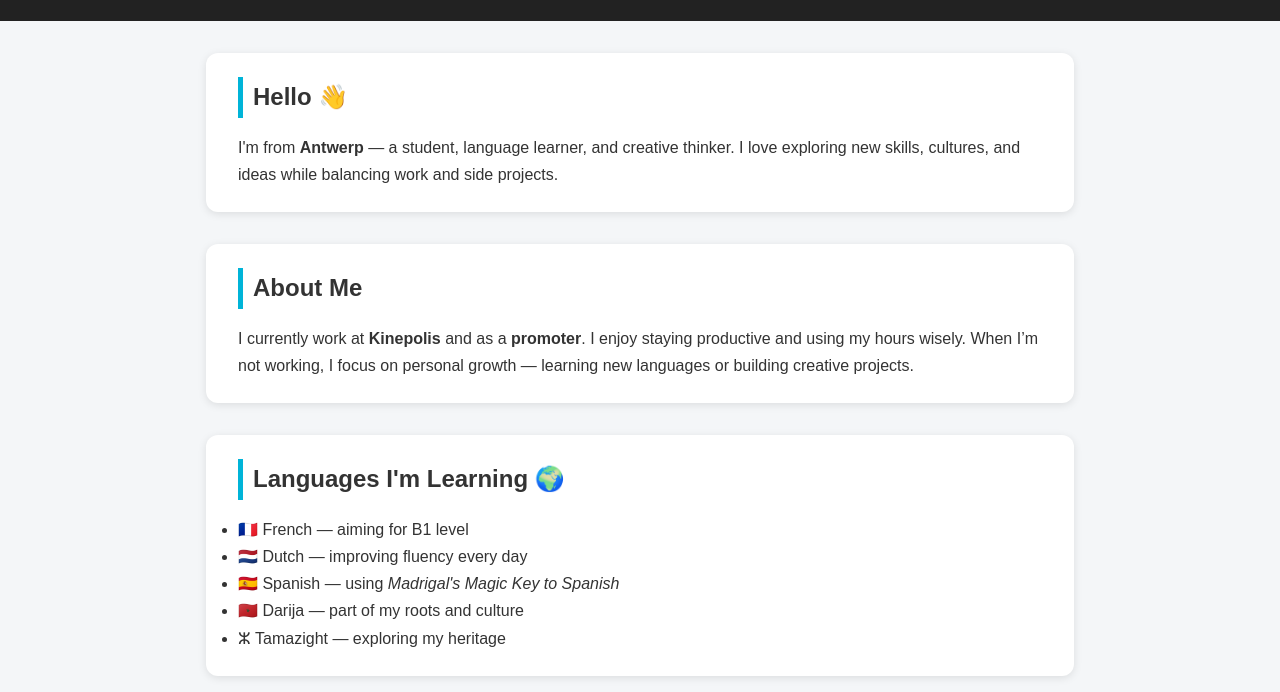
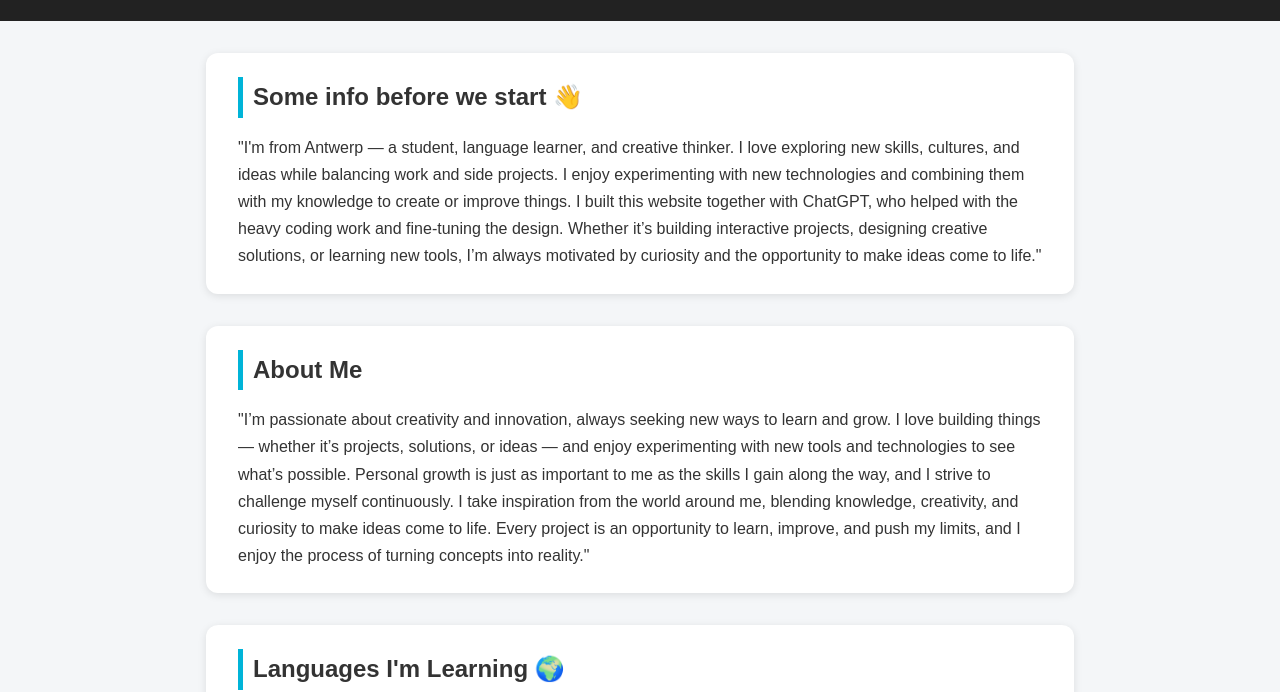
Before and after one commit to molt20c/my-portfolio, a plain HTML site: page index.html in a window 1280 px wide. Shown: the part 136-828 px from the top of the page. Drawn offline with Linux system fonts and the light colour scheme.

Commit message:
Update index.html

```diff
--- a/index.html
+++ b/index.html
@@ -31,18 +31,21 @@
 
   <main>
     <section class="intro">
-      <h2>Hello 👋</h2>
+      <h2>Some info before we start 👋</h2>
       <p>
-        I'm from <strong>Antwerp</strong> — a student, language learner, and creative thinker.
-        I love exploring new skills, cultures, and ideas while balancing work and side projects.
+       "I'm from Antwerp — a student, language learner, and creative thinker. I love exploring new skills, cultures, and ideas while balancing work and side projects.
+        I enjoy experimenting with new technologies and combining them with my knowledge to create or improve things. I built this website together with ChatGPT, who helped with the heavy coding work and fine-tuning the design.
+        Whether it’s building interactive projects, designing creative solutions, or learning new tools, I’m always motivated by curiosity and the opportunity to make ideas come to life."
       </p>
     </section>
 
     <section id="about" class="content">
       <h2>About Me</h2>
       <p>
-        I currently work at <strong>Kinepolis</strong> and as a <strong>promoter</strong>.
-        I enjoy staying productive and using my hours wisely. When I’m not working, I focus on personal growth — learning new languages or building creative projects.
+        "I’m passionate about creativity and innovation, always seeking new ways to learn and grow. I love building things — whether it’s projects, solutions, or ideas —
+        and enjoy experimenting with new tools and technologies to see what’s possible. Personal growth is just as important to me as the skills I gain along the way, and I strive to challenge myself continuously.
+        I take inspiration from the world around me, blending knowledge, creativity, and curiosity to make ideas come to life.
+        Every project is an opportunity to learn, improve, and push my limits, and I enjoy the process of turning concepts into reality."
       </p>
     </section>
 
@@ -52,8 +55,9 @@
     <li>🇫🇷 French — aiming for B1 level</li>
     <li>🇳🇱 Dutch — improving fluency every day</li>
     <li>🇪🇸 Spanish — using <em>Madrigal's Magic Key to Spanish</em></li>
-    <li>🇲🇦 Darija — part of my roots and culture</li>
     <li>ⵣ Tamazight — exploring my heritage</li>
+    <li>🇲🇦 Darija — part of my culture</li>
+
   </ul>
 </section>
 
@@ -205,7 +209,7 @@
   </aside>
 
   <footer>
-    <p>© 2025 My World | Made with passion and curiosity ❤️</p>
+    <p>© 2025 My Website | Made with passion and curiosity ❤️</p>
   </footer>
 
   <script src="pong.js"></script>
```
